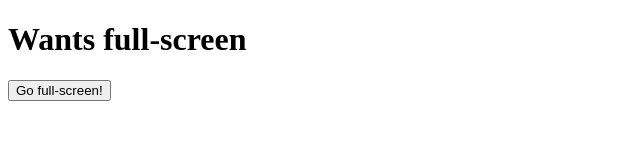
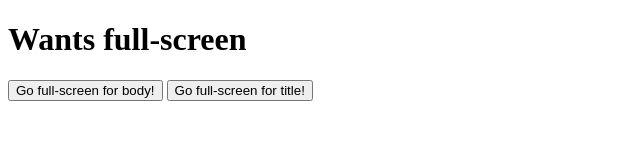
Before and after one commit to rmlowe/full-screen-test, a plain HTML site: page index.html in a window 1280 px wide. Shown: the whole page, without its empty margins (0-640 px from the left). Drawn offline with Linux system fonts and the light colour scheme.

Commit message:
Try full-screen for title

```diff
--- a/index.html
+++ b/index.html
@@ -4,7 +4,8 @@
       <title>Wants full-screen</title>
    </head>
    <body id="the-body">
-      <h1>Wants full-screen</h1>
-      <button onclick="document.getElementById('the-body').requestFullscreen();">Go full-screen!</button>
+      <h1 id="the-title">Wants full-screen</h1>
+      <button onclick="document.getElementById('the-body').requestFullscreen();">Go full-screen for body!</button>
+      <button onclick="document.getElementById('the-title').requestFullscreen();">Go full-screen for title!</button>
    </body>
 </html>
```
